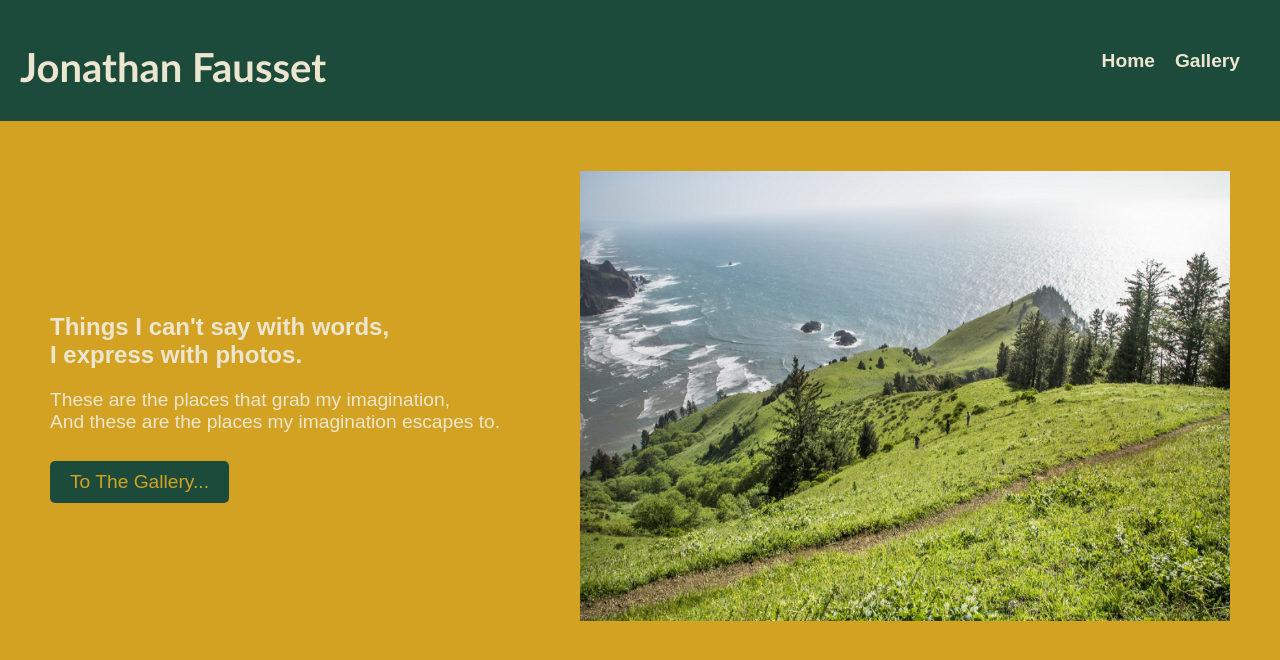
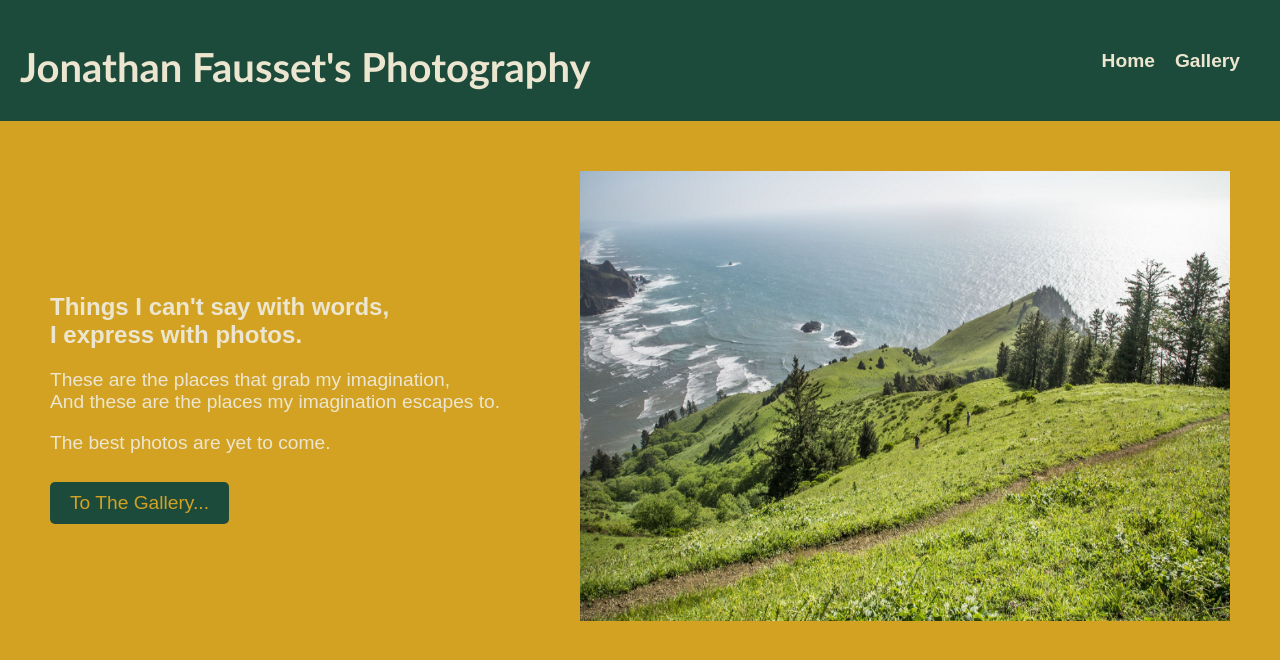
Before and after one commit to JackSawyerWATX/photo-gallery, a React (Create React App) app: page / in a window 1280 px wide. Shown: the top 660 px of the page. Built offline with nearby package versions, Linux system fonts and the light colour scheme.

Commit message:
Changing narritive in the intro and navbar

```diff
--- a/src/components/Introduction.js
+++ b/src/components/Introduction.js
@@ -27,6 +27,7 @@ const Introduction = () => {
                         These are the places that grab my imagination, <br />
                         And these are the places my imagination escapes to.
                     </p>
+                    <p>The best photos are yet to come.</p>
                         <br />
                     <button onClick={handleClick} className="explore-button">
                         To The Gallery...
--- a/src/components/Navbar.js
+++ b/src/components/Navbar.js
@@ -9,7 +9,7 @@ const Navbar = () => {
     return (
         <nav className="navbar-container">
             <div className="logo">
-                <h1>Jonathan Fausset</h1>
+                <h1>Jonathan Fausset's Photography</h1>
             </div>
             <ul className="nav-links">
                 <li><Link to="/">
```
